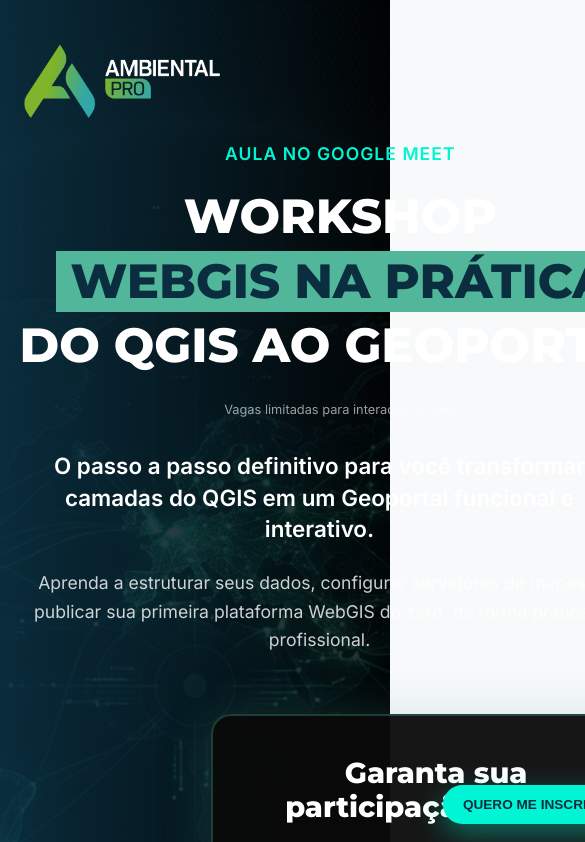
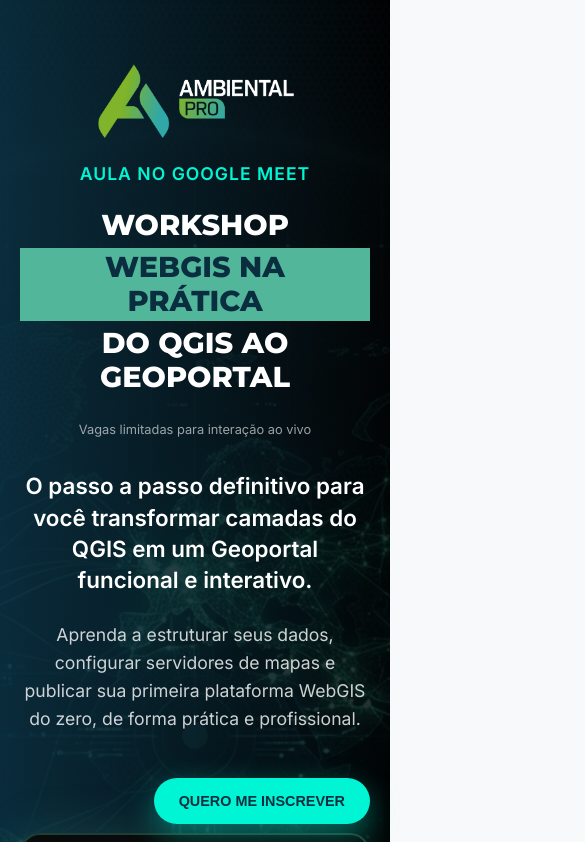
Before and after one commit to henriquegsantos149/workshop-webgis, a website built with Vite: page index.html in a window 390 px wide. Shown: the top 842 px of the page, 585 px wide, since content can reach past the window. Built offline with nearby package versions, Linux system fonts and the light colour scheme.

Commit message:
ajuste de responsividade

```diff
--- a/index.html
+++ b/index.html
@@ -17,7 +17,7 @@
         <div class="container">
             <div class="hero-grid">
                 <div class="hero-content">
-                    <img src="logo-ambientalpro.png" alt="Ambiental Pro" style="height: 80px; margin-bottom: 20px; display: block;">
+                    <img src="logo-ambientalpro.png" alt="Ambiental Pro" style="height: 80px; margin-bottom: 20px; display: block;" loading="lazy">
                     <span class="aula-magna">AULA NO GOOGLE MEET</span>
                     <h1>
                         WORKSHOP<br>
--- a/style.css
+++ b/style.css
@@ -570,20 +570,18 @@
         text-align: center;
     }
 
-    .hero-badges {
-        justify-content: center;
+    .hero-content {
+        display: flex;
+        flex-direction: column;
+        align-items: center;
     }
 
     .hero-content h1 {
-        font-size: 3rem;
+        font-size: 2.8rem;
     }
 
     .features-grid {
         grid-template-columns: 1fr;
-    }
-
-    .hero-image {
-        order: -1;
     }
 
     .instructor-grid {
@@ -600,4 +598,70 @@
     .check-list li {
         justify-content: center;
     }
+
+    .form-card {
+        margin: 40px auto 0;
+        max-width: 100%;
+    }
 }
+
+@media (max-width: 768px) {
+    section {
+        padding: 60px 0;
+    }
+
+    .hero {
+        padding: 60px 0;
+    }
+
+    .hero-content h1 {
+        font-size: 2.2rem;
+    }
+
+    /* Remove nowrap on mobile to prevent overflow */
+    .hero-content h1 span[style*="white-space: nowrap"] {
+        white-space: normal !important;
+    }
+
+    .preview-grid {
+        gap: 40px;
+    }
+
+    .sticky-cta {
+        bottom: 20px;
+        right: 20px;
+    }
+
+    .sticky-btn {
+        padding: 15px 25px;
+        font-size: 0.9rem;
+    }
+}
+
+@media (max-width: 480px) {
+    .container {
+        padding: 0 20px;
+    }
+
+    .hero-content h1 {
+        font-size: 1.8rem;
+    }
+
+    .form-card {
+        padding: 30px 20px;
+    }
+
+    .section-header h2 {
+        font-size: 1.8rem;
+    }
+
+    .modal-card {
+        padding: 10px;
+    }
+}
+
+/* Fix for horizontal scroll */
+body, html {
+    overflow-x: hidden;
+    width: 100%;
+}
```
